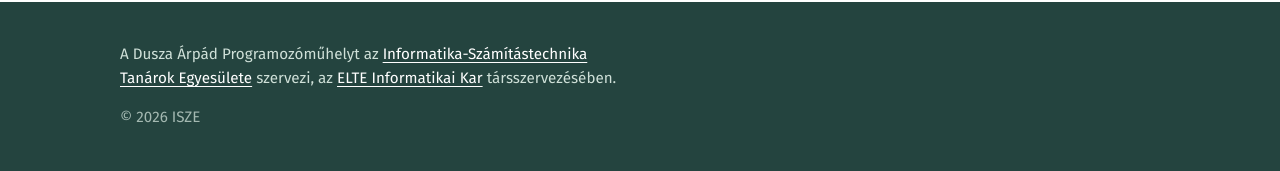
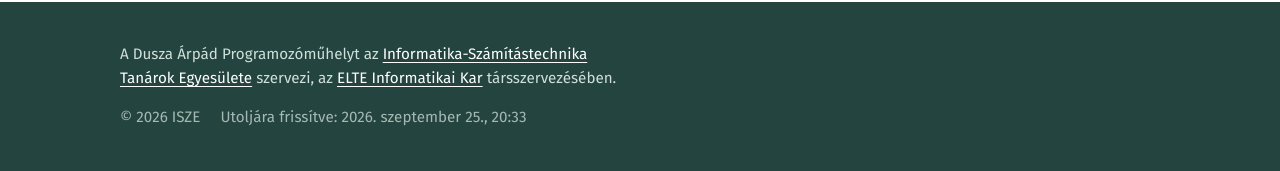
Before and after one commit to duszamuhely/duszamuhely.github.io, a Jekyll site: the page built from index.md, in a window 1280 px wide. Shown: the part 2370-2541 px from the top of the page. Built offline with Jekyll 4.4.1, drawn with Linux system fonts in a browser that asks for light colours.

Commit message:
last updated

```diff
--- a/_config.yml
+++ b/_config.yml
@@ -4,6 +4,9 @@
 # Jelentkezési űrlap linkje. Amíg üres, a menüsor Jelentkezés gombja a főoldal
 # jelentkezési részére visz, a főoldali gomb pedig "hamarosan" feliratú.
 jelentkezes_url: ""
+
+# Időzóna: a lábléc "Utoljára frissítve" időpontja (a build ideje) magyar idő szerint jelenjen meg
+timezone: Europe/Budapest
 
 # Menü a fejlécben. Egy pont lehet sima link (title + url),
 # vagy lenyíló csoport (title + items).
--- a/_layouts/default.html
+++ b/_layouts/default.html
@@ -49,7 +49,11 @@
 <footer class="site-footer">
   <div class="wrap">
     <p>A Dusza Árpád Programozóműhelyt az <a href="https://isze.hu/">Informatika-Számítástechnika Tanárok Egyesülete</a> szervezi, az <a href="https://www.inf.elte.hu/">ELTE Informatikai Kar</a> társszervezésében.</p>
-    <p class="copy">© {{ site.time | date: "%Y" }} ISZE</p>
+    {% assign honapok = "január,február,március,április,május,június,július,augusztus,szeptember,október,november,december" | split: "," %}
+    {% assign ho = site.time | date: "%-m" | minus: 1 %}
+    <p class="copy">© {{ site.time | date: "%Y" }} ISZE
+      <span class="updated">Utoljára frissítve: <time datetime="{{ site.time | date_to_xmlschema }}">{{ site.time | date: "%Y" }}. {{ honapok[ho] }} {{ site.time | date: "%-d" }}., {{ site.time | date: "%H:%M" }}</time></span>
+    </p>
   </div>
 </footer>
 
--- a/assets/css/style.scss
+++ b/assets/css/style.scss
@@ -1158,3 +1158,9 @@
 @media (prefers-color-scheme: dark) {
   .doc-updated { color: var(--green); }
 }
+
+/* lábléc: utolsó frissítés */
+.site-footer .updated { margin-left: 1rem; }
+@media (max-width: 560px) {
+  .site-footer .updated { display: block; margin: 0.3rem 0 0; }
+}
```
